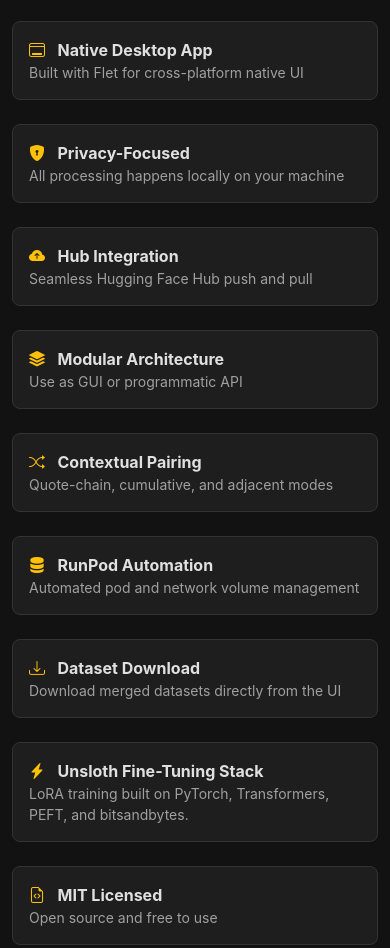
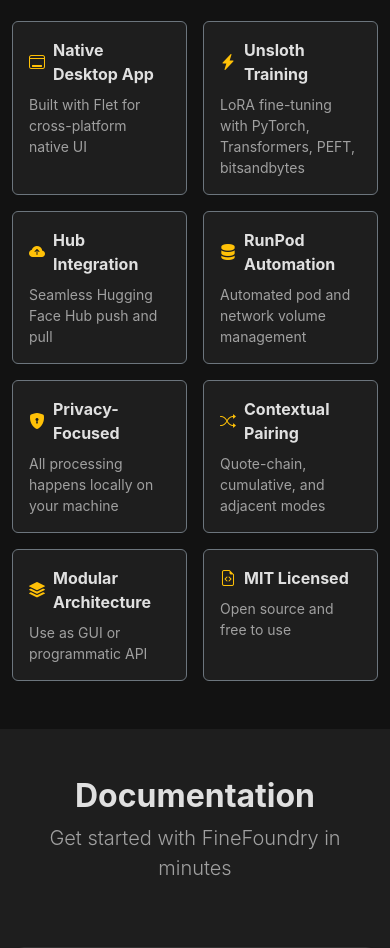
Before and after one commit to SourceBox-LLC/FineFoundry-website, a plain HTML site: page index.html in a window 390 px wide. Shown: the part 5060-6008 px from the top of the page. Drawn offline with nearby package versions, Linux system fonts and the light colour scheme.

Commit message:
feat: update changelog and reorganize Technical Highlights section
Added Inference Tab feature to v1.4.0 changelog with prompt history and Full Chat View. Included project reorganization improvements and bug fixes section. Restructured Technical Highlights grid from 4-column to 2-column responsive layout with improved card styling, consistent borders, and better visual hierarchy. Reordered features to prioritize Unsloth Training and RunPod Automation.

```diff
--- a/index.html
+++ b/index.html
@@ -103,11 +103,17 @@
                                         <div class="accordion-body">
                                             <h6 class="text-success"><i class="bi bi-plus-circle me-2"></i>Added</h6>
                                             <ul>
+                                                <li>New <strong>Inference Tab</strong> for local inference against fine-tuned adapters with prompt history and Full Chat View</li>
                                                 <li>Unsloth-based LoRA training image and shared local inference stack powering the Training and Inference tabs</li>
                                             </ul>
                                             <h6 class="text-info"><i class="bi bi-arrow-up-circle me-2"></i>Improved</h6>
                                             <ul>
+                                                <li>Project reorganization and codebase restructuring for better maintainability</li>
                                                 <li>Major UI cleanup with substantial visual improvements across the application</li>
+                                            </ul>
+                                            <h6 class="text-warning"><i class="bi bi-wrench me-2"></i>Fixed</h6>
+                                            <ul>
+                                                <li>Various bug fixes and stability improvements</li>
                                             </ul>
                                         </div>
                                     </div>
@@ -337,67 +343,76 @@
                     <h3 class="mb-4 text-center">Technical Highlights</h3>
                 </div>
             </div>
-            <div class="row g-4">
-                <div class="col-md-6 col-lg-3">
-                    <div class="tech-feature">
+            <div class="row g-3">
+                <div class="col-6 col-lg-3">
+                    <div class="tech-feature h-100 p-3 rounded border border-secondary">
+                        <div class="d-flex align-items-center mb-2">
                             <i class="bi bi-window-desktop text-primary me-2"></i>
                             <strong>Native Desktop App</strong>
+                        </div>
                         <p class="text-muted mb-0 small">Built with Flet for cross-platform native UI</p>
                     </div>
                 </div>
-                <div class="col-md-6 col-lg-3">
-                    <div class="tech-feature">
+                <div class="col-6 col-lg-3">
+                    <div class="tech-feature h-100 p-3 rounded border border-secondary">
+                        <div class="d-flex align-items-center mb-2">
+                            <i class="bi bi-lightning-charge-fill text-primary me-2"></i>
+                            <strong>Unsloth Training</strong>
+                        </div>
+                        <p class="text-muted mb-0 small">LoRA fine-tuning with PyTorch, Transformers, PEFT, bitsandbytes</p>
+                    </div>
+                </div>
+                <div class="col-6 col-lg-3">
+                    <div class="tech-feature h-100 p-3 rounded border border-secondary">
+                        <div class="d-flex align-items-center mb-2">
+                            <i class="bi bi-cloud-arrow-up-fill text-primary me-2"></i>
+                            <strong>Hub Integration</strong>
+                        </div>
+                        <p class="text-muted mb-0 small">Seamless Hugging Face Hub push and pull</p>
+                    </div>
+                </div>
+                <div class="col-6 col-lg-3">
+                    <div class="tech-feature h-100 p-3 rounded border border-secondary">
+                        <div class="d-flex align-items-center mb-2">
+                            <i class="bi bi-server text-primary me-2"></i>
+                            <strong>RunPod Automation</strong>
+                        </div>
+                        <p class="text-muted mb-0 small">Automated pod and network volume management</p>
+                    </div>
+                </div>
+                <div class="col-6 col-lg-3">
+                    <div class="tech-feature h-100 p-3 rounded border border-secondary">
+                        <div class="d-flex align-items-center mb-2">
                             <i class="bi bi-shield-lock-fill text-primary me-2"></i>
                             <strong>Privacy-Focused</strong>
+                        </div>
                         <p class="text-muted mb-0 small">All processing happens locally on your machine</p>
                     </div>
                 </div>
-                <div class="col-md-6 col-lg-3">
-                    <div class="tech-feature">
-                        <i class="bi bi-cloud-arrow-up-fill text-primary me-2"></i>
-                        <strong>Hub Integration</strong>
-                        <p class="text-muted mb-0 small">Seamless Hugging Face Hub push and pull</p>
+                <div class="col-6 col-lg-3">
+                    <div class="tech-feature h-100 p-3 rounded border border-secondary">
+                        <div class="d-flex align-items-center mb-2">
+                            <i class="bi bi-shuffle text-primary me-2"></i>
+                            <strong>Contextual Pairing</strong>
+                        </div>
+                        <p class="text-muted mb-0 small">Quote-chain, cumulative, and adjacent modes</p>
                     </div>
                 </div>
-                <div class="col-md-6 col-lg-3">
-                    <div class="tech-feature">
+                <div class="col-6 col-lg-3">
+                    <div class="tech-feature h-100 p-3 rounded border border-secondary">
+                        <div class="d-flex align-items-center mb-2">
                             <i class="bi bi-stack text-primary me-2"></i>
                             <strong>Modular Architecture</strong>
+                        </div>
                         <p class="text-muted mb-0 small">Use as GUI or programmatic API</p>
                     </div>
                 </div>
-                <div class="col-md-6 col-lg-3">
-                    <div class="tech-feature">
-                        <i class="bi bi-shuffle text-primary me-2"></i>
-                        <strong>Contextual Pairing</strong>
-                        <p class="text-muted mb-0 small">Quote-chain, cumulative, and adjacent modes</p>
-                    </div>
-                </div>
-                <div class="col-md-6 col-lg-3">
-                    <div class="tech-feature">
-                        <i class="bi bi-server text-primary me-2"></i>
-                        <strong>RunPod Automation</strong>
-                        <p class="text-muted mb-0 small">Automated pod and network volume management</p>
-                    </div>
-                </div>
-                <div class="col-md-6 col-lg-3">
-                    <div class="tech-feature">
-                        <i class="bi bi-download text-primary me-2"></i>
-                        <strong>Dataset Download</strong>
-                        <p class="text-muted mb-0 small">Download merged datasets directly from the UI</p>
-                    </div>
-                </div>
-                <div class="col-md-6 col-lg-3">
-                    <div class="tech-feature">
-                        <i class="bi bi-lightning-charge-fill text-primary me-2"></i>
-                        <strong>Unsloth Fine-Tuning Stack</strong>
-                        <p class="text-muted mb-0 small">LoRA training built on PyTorch, Transformers, PEFT, and bitsandbytes.</p>
-                    </div>
-                </div>
-                <div class="col-md-6 col-lg-3">
-                    <div class="tech-feature">
+                <div class="col-6 col-lg-3">
+                    <div class="tech-feature h-100 p-3 rounded border border-secondary">
+                        <div class="d-flex align-items-center mb-2">
                             <i class="bi bi-file-earmark-code text-primary me-2"></i>
                             <strong>MIT Licensed</strong>
+                        </div>
                         <p class="text-muted mb-0 small">Open source and free to use</p>
                     </div>
                 </div>
```
Lines whose indentation alone changed are shown as unchanged.
